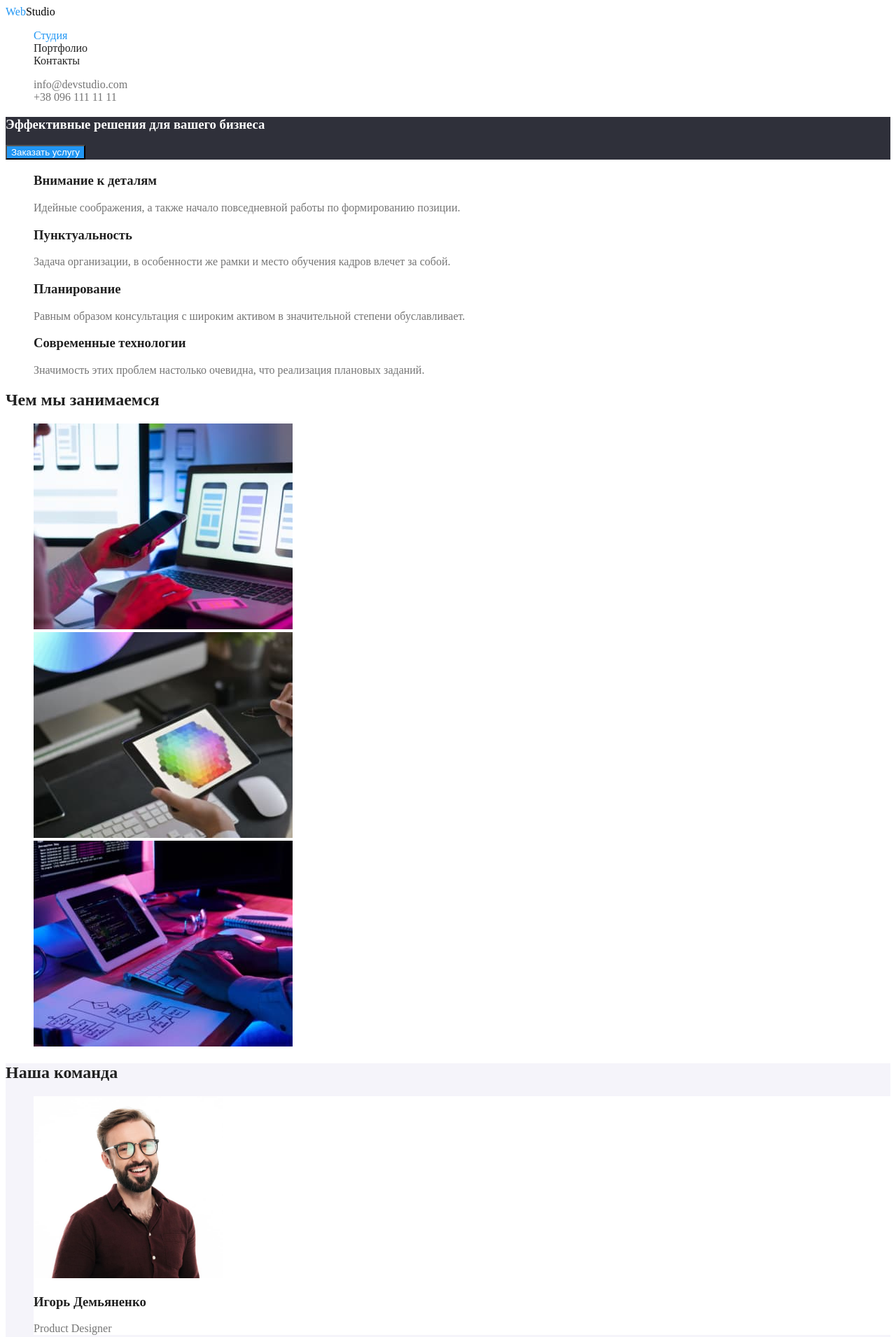
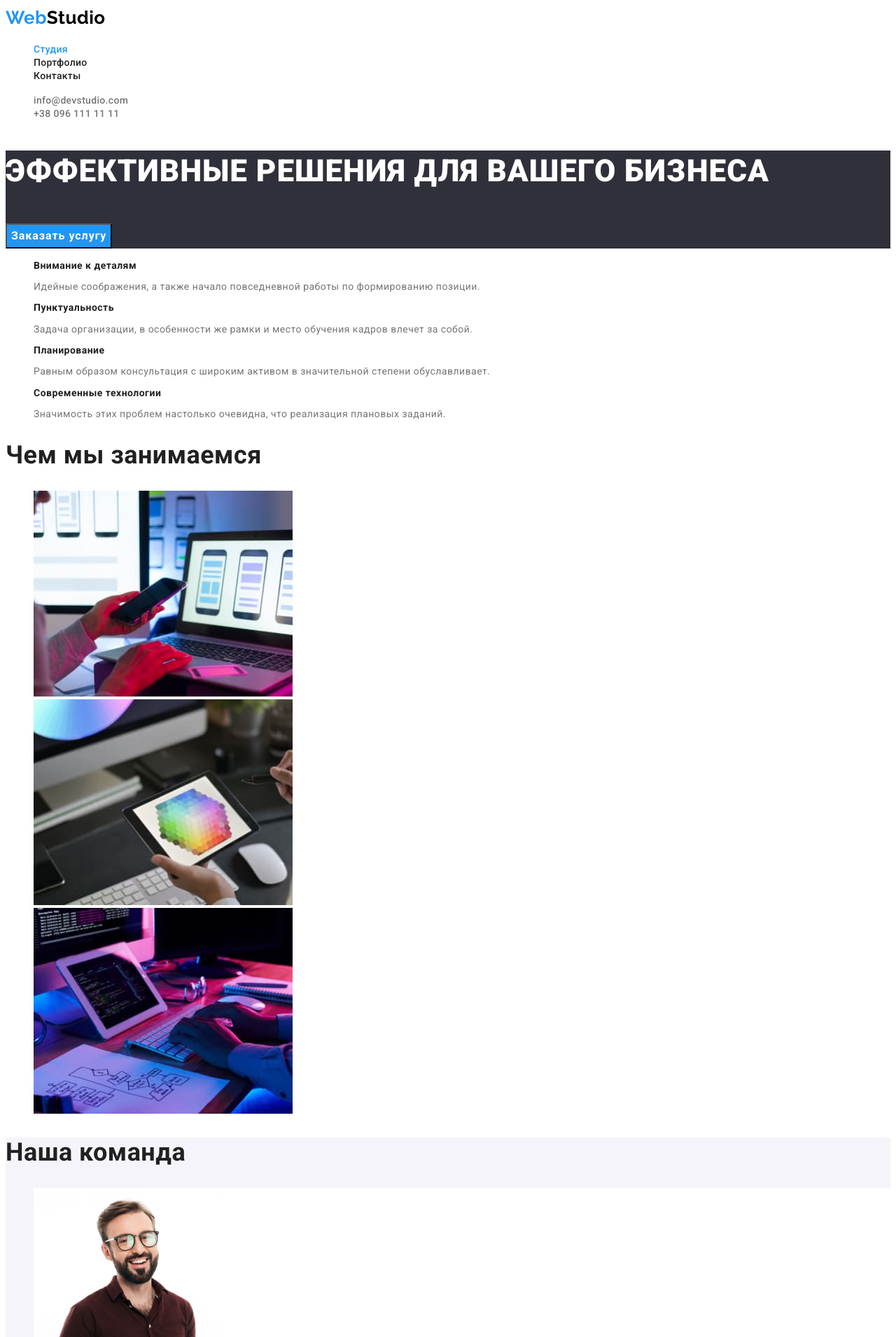
Before and after one commit to antonsolonko/goit-markup-hw-02, a plain HTML site: page index.html in a window 1280 px wide. Shown: the top 1910 px of the page at 70% size. Drawn offline with Linux system fonts and the light colour scheme.

Commit message:
hw-02 html&css
portfolio.html layout
css styles + fonts

```diff
--- a/css/styles.css
+++ b/css/styles.css
@@ -14,11 +14,17 @@
 .page {
   color: var(--primary-text-color);
   background-color: var(--primary-bg-color);
+  font-family: Roboto, 'Open Sans', sans-serif;
 }
 /* Header */
 .logo {
   text-decoration: none;
   color: #000000;
+  font-family: Raleway;
+  font-weight: 700;
+  font-size: 26px;
+  letter-spacing: 0.03rem;
+  line-height: 1.38;
 }
 .logo-web {
   color: var(--accent-color);
@@ -27,9 +33,16 @@
   color: var(--white);
 }
 /* Site nav */
-.site-nav .link {
+/* Site auth */
+.site-nav .link,
+.auth-nav .link {
   color: var(--title-text-color);
   text-decoration: none;
+  font-family: inherit;
+  font-weight: 500;
+  font-size: 14px;
+  line-height: 1.17;
+  letter-spacing: 0.02rem;
 }
 .site-nav .link:hover,
 .site-nav .link:focus {
@@ -38,8 +51,6 @@
 .link.current {
   color: var(--accent-color);
 }
-
-/* Site auth */
 .auth-nav .link {
   color: var(--primary-text-color);
   text-decoration: none;
@@ -54,52 +65,92 @@
 }
 .hero .title {
   color: var(--white);
+  font-family: inherit;
+  font-weight: 900;
+  font-size: 44px;
+  line-height: 1.36;
+  letter-spacing: 0.06rem;
+  text-transform: uppercase;
 }
-.hero .button {
+.hero .modal-btn {
   background-color: var(--accent-color);
   color: var(--white);
+  cursor: pointer;
+  font-family: inherit;
+  font-weight: 700;
+  font-size: 16px;
+  line-height: 1.87;
+  letter-spacing: 0.06rem;
 }
 /* Advantages */
 .section {
   background-color: var(--primary-bg-color);
+  font-family: inherit;
+  font-weight: 700;
+  letter-spacing: 0.06rem;
 }
 .section .title {
   color: var(--title-text-color);
+  font-family: inherit;
+  font-weight: 700;
+  font-size: 14px;
+  line-height: 1.17;
+  letter-spacing: 0.03rem;
 }
 .section .description {
   color: var(--primary-text-color);
   background-color: var(--primary-bg-color);
+  font-family: inherit;
+  font-weight: 400;
+  font-size: 14px;
+  line-height: 1.17;
+  letter-spacing: 0.03rem;
 }
 /* Whatwedo */
-
+.section.title.main-title {
+  font-size: 36px;
+}
 /* Our team */
-.section-team {
+.team {
   background-color: var(--secondary-bg-color);
 }
-.section-team .title {
-  color: var(--title-text-color);
+.section.team .title {
+  font-size: 36px;
 }
-.section-team .list-item {
+.team .list-item {
   background-color: var(--white);
 }
-.section-team .member {
-  color: var(--title-text-color);
+.section .title.member {
+  font-size: 16px;
+  font-weight: 500;
 }
-.section-team .description {
-  color: var(--primary-text-color);
+.section.team .description {
+  font-size: 16px;
 }
 /* Footer */
 .footer {
   background-color: var(--primary-bg-gray);
 }
+.footer-nav {
+  font-size: 14px;
+  font-weight: 400;
+  line-height: 1.71;
+  font-style: normal;
+  letter-spacing: 0.03rem;
+}
 .footer-nav .adres {
   color: var(--white);
-  font-style: normal;
+  text-decoration: none;
 }
 .footer-nav .link {
-  color: var(--primary-text-color);
+  color: rgba(255, 255, 255, 0.6);
   text-decoration: none;
-  font-style: normal;
+}
+.footer-nav .adres:hover,
+.footer-nav .adres:focus,
+.footer-nav .link:hover,
+.footer-nav .link:focus {
+  color: var(--accent-color);
 }
 /* PORTFOLIO.HTML */
 
@@ -107,6 +158,7 @@
 .button {
   color: var(--primary-text-color);
   background-color: var(--secondary-bg-color);
+  cursor: pointer;
 }
 .button:hover,
 .button:focus {
@@ -114,8 +166,6 @@
   background-color: var(--accent-color);
 }
 /* Portfolio list */
-.portfolio-list {
-}
 .portfolio-list .item .title {
   color: var(--title-text-color);
 }
--- a/index.html
+++ b/index.html
@@ -6,6 +6,12 @@
     <meta http-equiv="X-UA-Compatible" content="IE=edge" />
     <meta name="viewport" content="width=device-width, initial-scale=1.0" />
     <title>Webstudio - Студия</title>
+    <link rel="preconnect" href="https://fonts.googleapis.com" />
+    <link rel="preconnect" href="https://fonts.gstatic.com" crossorigin />
+    <link
+      href="https://fonts.googleapis.com/css2?family=Raleway:wght@700&family=Roboto:wght@400;500;700;900&display=swap"
+      rel="stylesheet"
+    />
     <link rel="stylesheet" href="./css/styles.css" />
   </head>
   <body class="page">
@@ -33,7 +39,7 @@
       <section class="hero">
         <section>
           <h1 class="title">Эффективные решения для вашего бизнеса</h1>
-          <button type="button" class="button">Заказать услугу</button>
+          <button type="button" class="modal-btn">Заказать услугу</button>
         </section>
       </section>
       <!--Advantages-->
@@ -67,7 +73,7 @@
       </section>
       <!--What we do-->
       <section class="section">
-        <h2 class="section title">Чем мы занимаемся</h2>
+        <h2 class="section title main-title">Чем мы занимаемся</h2>
         <ul class="whatwedo-list list">
           <li class="item">
             <img
@@ -89,7 +95,7 @@
         </ul>
       </section>
       <!-- Our team-->
-      <section class="section-team">
+      <section class="section team">
         <h2 class="title">Наша команда</h2>
         <ul class="team-list list">
           <li class="list-item">
@@ -98,7 +104,7 @@
               alt="WebStudio Игорь Демьяненко Product Designer"
               width="270"
             />
-            <h3 class="member">Игорь Демьяненко</h3>
+            <h3 class="title member">Игорь Демьяненко</h3>
             <p class="description">Product Designer</p>
           </li>
           <li class="list-item">
@@ -107,7 +113,7 @@
               alt="WebStudio Ольна Репина Frontend Developer"
               width="270"
             />
-            <h3 class="member">Ольга Репина</h3>
+            <h3 class="title member">Ольга Репина</h3>
             <p class="description">Frontend Developer</p>
           </li>
           <li class="list-item">
@@ -116,7 +122,7 @@
               alt="WebStudio Николай Тарасов Marketing"
               width="270"
             />
-            <h3 class="member">Николай Тарасов</h3>
+            <h3 class="title member">Николай Тарасов</h3>
             <p class="description">Marketing</p>
           </li>
           <li class="list-item">
@@ -125,7 +131,7 @@
               alt="WebStudio Михаил Ермаков UI Design"
               width="270"
             />
-            <h3 class="member">Михаил Ермаков</h3>
+            <h3 class="title member">Михаил Ермаков</h3>
             <p class="description">UI Designer</p>
           </li>
         </ul>
@@ -139,7 +145,9 @@
       <address>
         <ul class="footer-nav list">
           <li>
-            <p class="footer-nav adres">г. Киев, пр-т Леси Украинки, 26</p>
+            <a href="https://goo.gl/maps/cFqn6ebKmjsBGTLy9" class="adres"
+              >г. Киев, пр-т Леси Украинки, 26</a
+            >
           </li>
           <li>
             <a href="mailto:info@devstudio.com" class="link">info@devstudio.com</a>
```
Also changed, not shown: portfolio.html (+9 -1 lines).
